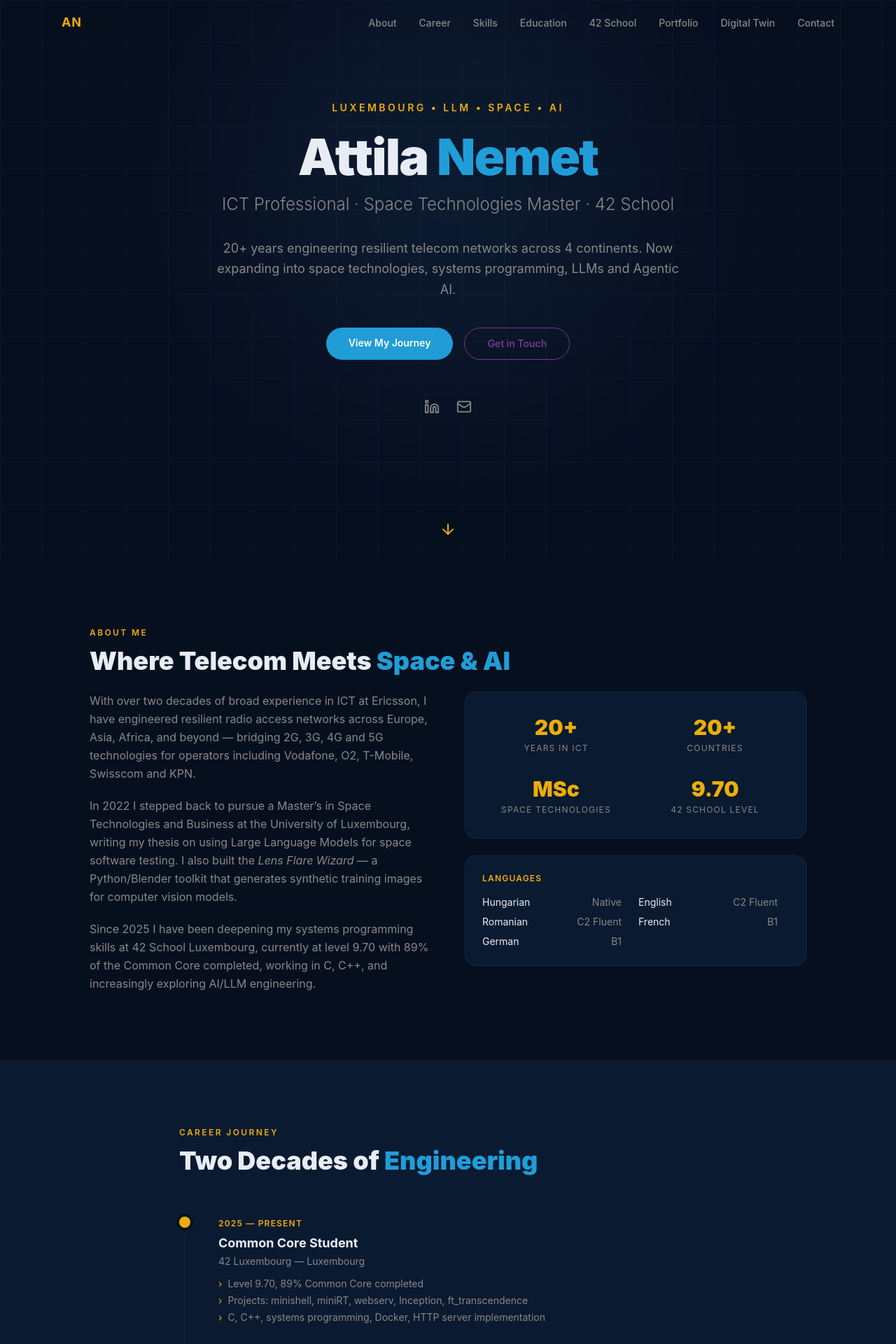
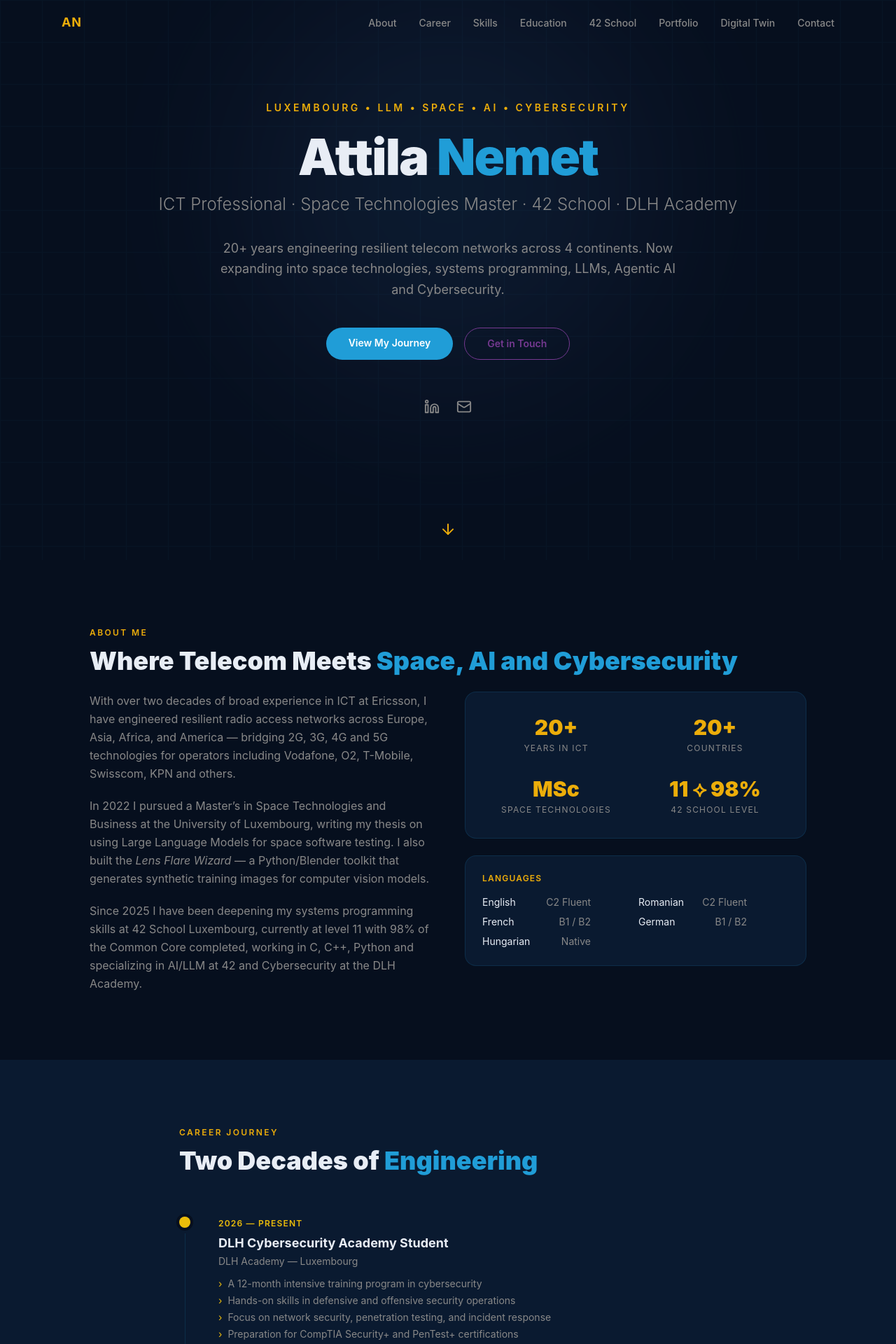
Before and after one commit to dajcs/yolosite, a Next.js app in the folder web/: page / in a window 1280 px wide. Shown: the top 1920 px of the page at 70% size. Built offline with nearby package versions, Linux system fonts and the light colour scheme.

Commit message:
cv update

```diff
--- a/web/app/api/chat/route.ts
+++ b/web/app/api/chat/route.ts
@@ -12,7 +12,7 @@ CAREER (20+ years at Ericsson):
 
 EDUCATION:
 - 2022–2024: MSc in Space Technologies & Business, University of Luxembourg — Master's thesis on LLMs for space software testing; Scientific project: Lens Flare Wizard (Python/Blender) for CV training datasets; Focus areas: SatCom, Computer Vision, Space Robotics, Space Informatics
-- 2025–present: Common Core Student at 42 Luxembourg — Level 9.70, 89% Common Core completed; Projects: minishell, miniRT, webserv, Inception, ft_transcendence; C, C++, systems programming, Docker, HTTP server implementation
+- 2025–present: Common Core Student at 42 Luxembourg — Level 11 &#10209; 98% Common Core completed; Projects: minishell, miniRT, webserv, Inception, ft_transcendence; C, C++, systems programming, Docker, HTTP server implementation
 
 SKILLS:
 - Telecom: 2G/3G/4G/5G RAN, RNC, MSS, BSS, OSS, RBS swap, network integration
--- a/web/app/components/About.tsx
+++ b/web/app/components/About.tsx
@@ -33,7 +33,7 @@ export default function About() {
             About Me
           </p>
           <h2 className="text-4xl font-black mb-6" style={{ color: "#e8edf5" }}>
-            Where Telecom Meets <span style={{ color: "#209dd7" }}>Space & AI</span>
+            Where Telecom Meets <span style={{ color: "#209dd7" }}>Space, AI and Cybersecurity</span>
           </h2>
         </motion.div>
 
@@ -46,12 +46,12 @@ export default function About() {
           >
             <p className="leading-relaxed" style={{ color: "#888888" }}>
               With over two decades of broad experience in ICT at Ericsson, I have engineered
-              resilient radio access networks across Europe, Asia, Africa, and beyond — bridging
+              resilient radio access networks across Europe, Asia, Africa, and America — bridging
               2G, 3G, 4G and 5G technologies for operators including Vodafone, O2, T-Mobile,
-              Swisscom and KPN.
+              Swisscom, KPN and others.
             </p>
             <p className="leading-relaxed" style={{ color: "#888888" }}>
-              In 2022 I stepped back to pursue a Master&rsquo;s in Space Technologies and Business
+              In 2022 I pursued a Master&rsquo;s in Space Technologies and Business
               at the University of Luxembourg, writing my thesis on using Large Language Models
               for space software testing. I also built the <em>Lens Flare Wizard</em> — a
               Python/Blender toolkit that generates synthetic training images for computer
@@ -59,8 +59,9 @@ export default function About() {
             </p>
             <p className="leading-relaxed" style={{ color: "#888888" }}>
               Since 2025 I have been deepening my systems programming skills at 42 School
-              Luxembourg, currently at level 9.70 with 89% of the Common Core completed,
-              working in C, C++, and increasingly exploring AI/LLM engineering.
+              Luxembourg, currently at level 11 with 98% of the Common Core completed,
+              working in C, C++, Python and specializing in AI/LLM at 42 and Cybersecurity
+              at the DLH Academy.
             </p>
           </motion.div>
 
@@ -77,7 +78,7 @@ export default function About() {
               <Stat value="20+" label="Years in ICT" />
               <Stat value="20+" label="Countries" />
               <Stat value="MSc" label="Space Technologies" />
-              <Stat value="9.70" label="42 School Level" />
+              <Stat value="11 &#10209; 98%" label="42 School Level" />
             </div>
 
             {/* Languages */}
@@ -90,13 +91,13 @@ export default function About() {
               </p>
               <div className="grid grid-cols-2 gap-2 text-sm" style={{ color: "#888888" }}>
                 {[
-                  ["Hungarian", "Native"],
                   ["English", "C2 Fluent"],
                   ["Romanian", "C2 Fluent"],
-                  ["French", "B1"],
-                  ["German", "B1"],
+                  ["French", "B1 / B2"],
+                  ["German", "B1 / B2"],
+                  ["Hungarian", "Native"],
                 ].map(([lang, level]) => (
-                  <div key={lang} className="flex justify-between pr-4">
+                  <div key={lang} className="flex justify-between pr-15">
                     <span style={{ color: "#e8edf5" }}>{lang}</span>
                     <span>{level}</span>
                   </div>
--- a/web/app/components/Career.tsx
+++ b/web/app/components/Career.tsx
@@ -14,12 +14,25 @@ interface Event {
 
 const events: Event[] = [
   {
+    period: "2026 — Present",
+    role: "DLH Cybersecurity Academy Student",
+    org: "DLH Academy",
+    location: "Luxembourg",
+    bullets: [
+      "A 12-month intensive training program in cybersecurity",
+      "Hands-on skills in defensive and offensive security operations",
+      "Focus on network security, penetration testing, and incident response",
+      "Preparation for CompTIA Security+ and PenTest+ certifications",
+    ],
+    accent: "#ecbd0a",
+  },
+  {
     period: "2025 — Present",
     role: "Common Core Student",
     org: "42 Luxembourg",
     location: "Luxembourg",
     bullets: [
-      "Level 9.70, 89% Common Core completed",
+      "Level 11 ♦ 98% Common Core completed",
       "Projects: minishell, miniRT, webserv, Inception, ft_transcendence",
       "C, C++, systems programming, Docker, HTTP server implementation",
     ],
@@ -39,7 +52,7 @@ const events: Event[] = [
   },
   {
     period: "2015 — 2023",
-    role: "Business Analyst / Software Tester",
+    role: "Business Analyst ♦ Software Tester",
     org: "Ericsson",
     location: "Budapest, Hungary",
     bullets: [
@@ -51,7 +64,7 @@ const events: Event[] = [
   },
   {
     period: "2012 — 2015",
-    role: "OPM Support / Technical Lead",
+    role: "OPM Support ♦ Technical Lead",
     org: "Ericsson",
     location: "Germany, Ireland, Hungary",
     bullets: [
--- a/web/app/components/Education.tsx
+++ b/web/app/components/Education.tsx
@@ -5,6 +5,30 @@ import { useRef } from "react";
 import { GraduationCap } from "lucide-react";
 
 const education = [
+  {
+    degree: "DLH Academy — Cybersecuirty",
+    institution: "DLH Academy",
+    period: "2026 — present",
+    details: [
+      "12-month intensive training program aligned with the National Cybersecurity Strategy",
+      "Projects: Defensive and Offensive specialization tracks, final Capstone Project",
+      "Skills: OS, Scripting, Security Fundamentals, Penetration Testing, Incident Response",
+    ],
+    color: "#ecbd0a",
+    wide: false,
+  },
+  {
+    degree: "School 42 — Common Core",
+    institution: "42 Luxembourg",
+    period: "2025 — present",
+    details: [
+      "Level 11 ⟡ 98% · Selected March 2025 · Started June 2025",
+      "Projects: Libft, minishell, miniRT, webserv, Inception, ft_transcendence",
+      "Skills: C, C++, Unix, Networking, Docker, algorithms, concurrent programming, web server implementation, web site development, AI / LLM projects",
+    ],
+    color: "#ecad0a",
+    wide: false,
+  },
   {
     degree: "MSc Space Technologies and Business",
     institution: "University of Luxembourg",
@@ -18,18 +42,6 @@ const education = [
     wide: false,
   },
   {
-    degree: "School 42 — Common Core",
-    institution: "42 Luxembourg",
-    period: "2025 — present",
-    details: [
-      "Level 9.70 · Selected March 2025 · Started June 2025",
-      "Projects: Libft, minishell, miniRT, webserv, Inception, ft_transcendence",
-      "Skills: C, C++, Unix, Networking, Docker, algorithms, concurrent programming",
-    ],
-    color: "#ecad0a",
-    wide: false,
-  },
-  {
     degree: "MSc Electronics & Telecommunications Engineering",
     institution: "Technical University of Cluj-Napoca, Romania",
     period: "A long time ago in a galaxy far, far away...",
@@ -38,7 +50,7 @@ const education = [
       "Basis for 20+ year career in network integration and optimization",
     ],
     color: "#753991",
-    wide: true,
+    wide: false,
   },
 ];
 
--- a/web/app/components/Hero.tsx
+++ b/web/app/components/Hero.tsx
@@ -34,7 +34,7 @@ export default function Hero() {
           className="text-sm font-semibold tracking-[0.25em] uppercase mb-6"
           style={{ color: "#ecad0a" }}
         >
-          Luxembourg &bull; LLM &bull; Space &bull; AI
+          Luxembourg &bull; LLM &bull; Space &bull; AI &bull; Cybersecurity
         </motion.p>
 
         {/* Name */}
@@ -57,7 +57,7 @@ export default function Hero() {
           className="text-xl sm:text-2xl font-light mb-8"
           style={{ color: "#888888" }}
         >
-          ICT Professional &middot; Space Technologies Master &middot; 42 School
+          ICT Professional &middot; Space Technologies Master &middot; 42 School &middot; DLH Academy
         </motion.p>
 
         {/* Tagline */}
@@ -69,7 +69,7 @@ export default function Hero() {
           style={{ color: "#888888" }}
         >
           20+ years engineering resilient telecom networks across 4 continents.
-          Now expanding into space technologies, systems programming, LLMs and Agentic AI.
+          Now expanding into space technologies, systems programming, LLMs, Agentic AI and Cybersecurity.
         </motion.p>
 
         {/* CTAs */}
--- a/web/app/components/Portfolio.tsx
+++ b/web/app/components/Portfolio.tsx
@@ -20,11 +20,13 @@ const items = [
     status: "Published",
   },
   {
-    title: "ft_transcendence",
-    desc: "Full-stack web application built as part of the 42 School curriculum. Multiplayer Pong game with user authentication, real-time gameplay, and a chat system — built as a group project.",
+    title: "42 Transcendence - Vox Populi",
+    desc: "Full-stack web application built as part of the 42 School curriculum." +
+          " A lightweight prediction market designed to reduce the distortions introduced by money," +
+          " while preserving incentives for truth-seeking and high-quality discussion.",
     tags: ["TypeScript", "WebSockets", "Docker", "42 School"],
     color: "#753991",
-    status: "In Progress",
+    status: 'https://voxpo.me',
   },
 ];
 
--- a/web/app/components/School42.tsx
+++ b/web/app/components/School42.tsx
@@ -23,10 +23,11 @@ const projects: Project[] = [
   { name: "minishell", skills: "Shell implementation, parsing", result: "Pass", date: "Sep 2025", hours: "210h" },
   { name: "miniRT", skills: "Raytracing, Graphics", result: "Pass + bonus", date: "Oct 2025", hours: "280h" },
   { name: "NetPractice", skills: "TCP/IP, Subnetting, Routing", result: "Pass", date: "Oct 2025", hours: "50h" },
-  { name: "CPP Modules 00–09", skills: "Object-oriented programming in C++", result: "Pass (all)", date: "Oct–Nov 2025", hours: "185h" },
+  { name: "CPP Modules 00–09", skills: "Object-oriented programming in C++", result: "Pass", date: "Oct–Nov 2025", hours: "185h" },
   { name: "webserv", skills: "HTTP server, Unix, Networking", result: "Pass + bonus", date: "Jan 2026", hours: "175h" },
   { name: "Inception", skills: "Docker, System administration", result: "Pass + bonus", date: "Jan 2026", hours: "150h" },
-  { name: "ft_transcendence", skills: "Web, Group collaboration", result: "In progress", date: "2026", hours: "245h" },
+  { name: "ft_transcendence", skills: "Web, Group collaboration", result: "Pass + bonus", date: "May 2026", hours: "245h" },
+  { name: "42_Collaborative_resume", skills: "Communication, collaboration, self-reflection", result: "In progress", date: "2026", hours: "15h" },
 ];
 
 export default function School42() {
@@ -56,14 +57,14 @@ export default function School42() {
                 className="h-full rounded-full"
                 style={{ background: "linear-gradient(90deg, #ecad0a, #209dd7)" }}
                 initial={{ width: 0 }}
-                animate={inView ? { width: "89%" } : {}}
+                animate={inView ? { width: "98%" } : {}}
                 transition={{ duration: 1.2, ease: "easeOut", delay: 0.2 }}
               />
             </div>
-            <span className="text-sm font-bold" style={{ color: "#ecad0a" }}>89%</span>
+            <span className="text-sm font-bold" style={{ color: "#ecad0a" }}>98%</span>
           </div>
           <p className="text-sm" style={{ color: "#888888" }}>
-            Level 9.70 &middot; Common Core &middot; Selected March 2025 &middot; Started June 2025
+            Level 11 &#10209; 98% &middot; Common Core &middot; Selected March 2025 &middot; Started June 2025
           </p>
         </motion.div>
 
--- a/web/app/components/Skills.tsx
+++ b/web/app/components/Skills.tsx
@@ -9,13 +9,13 @@ interface Skill {
 }
 
 const technical: Skill[] = [
-  { name: "Python", level: 85 },
-  { name: "C / C++", level: 80 },
-  { name: "Perl", level: 70 },
-  { name: "AI / ML / LLMs", level: 75 },
-  { name: "Network Engineering (RAN)", level: 95 },
+  { name: "Python", level: 92 },
+  { name: "C / C++", level: 81 },
+  { name: "Perl", level: 77 },
+  { name: "AI / ML / LLMs", level: 84 },
+  { name: "Network Engineering (RAN)", level: 98 },
   { name: "Docker / Linux", level: 75 },
-  { name: "Git / CI", level: 70 },
+  { name: "Git / CI", level: 72 },
 ];
 
 const categories = [
```
